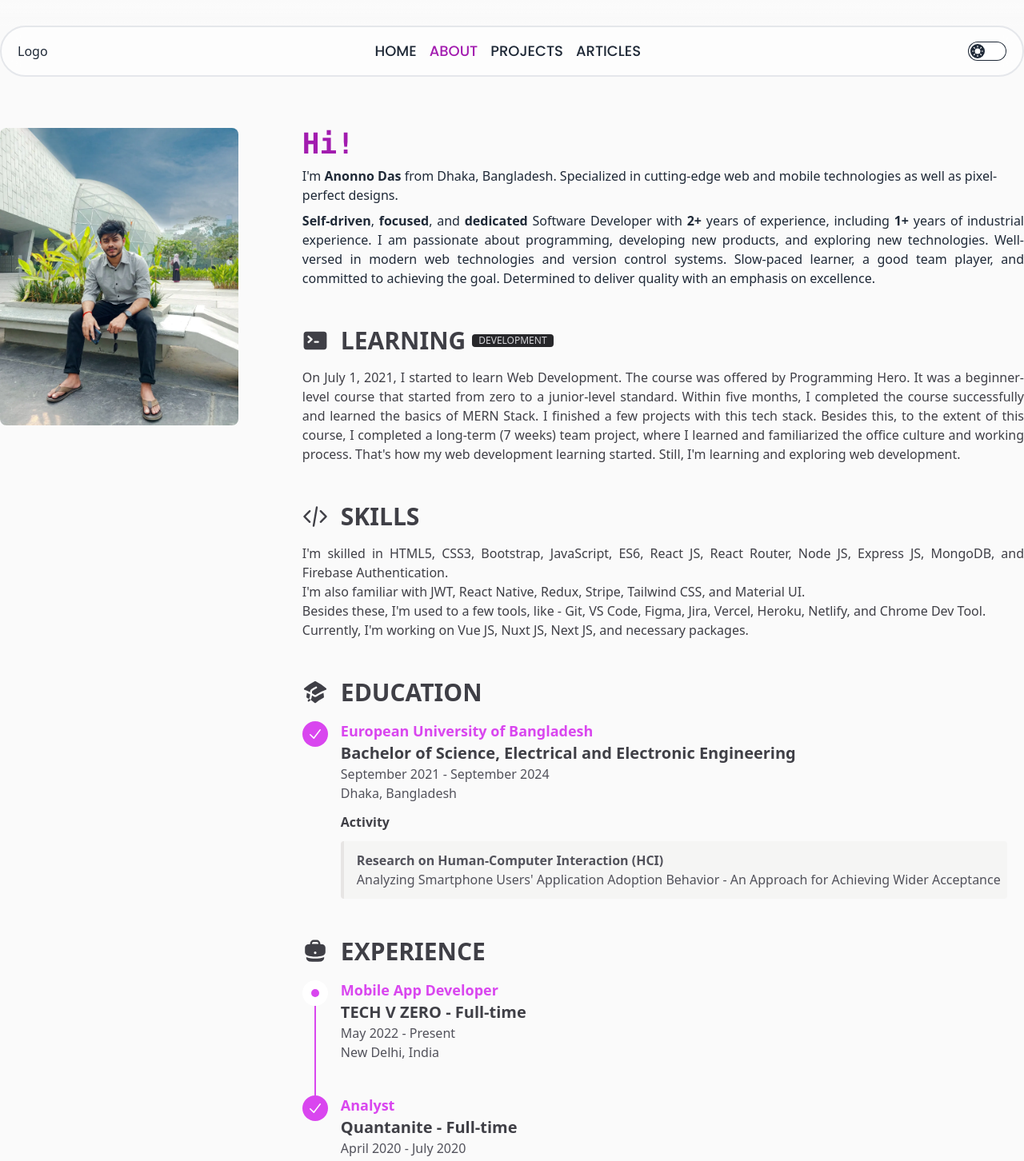
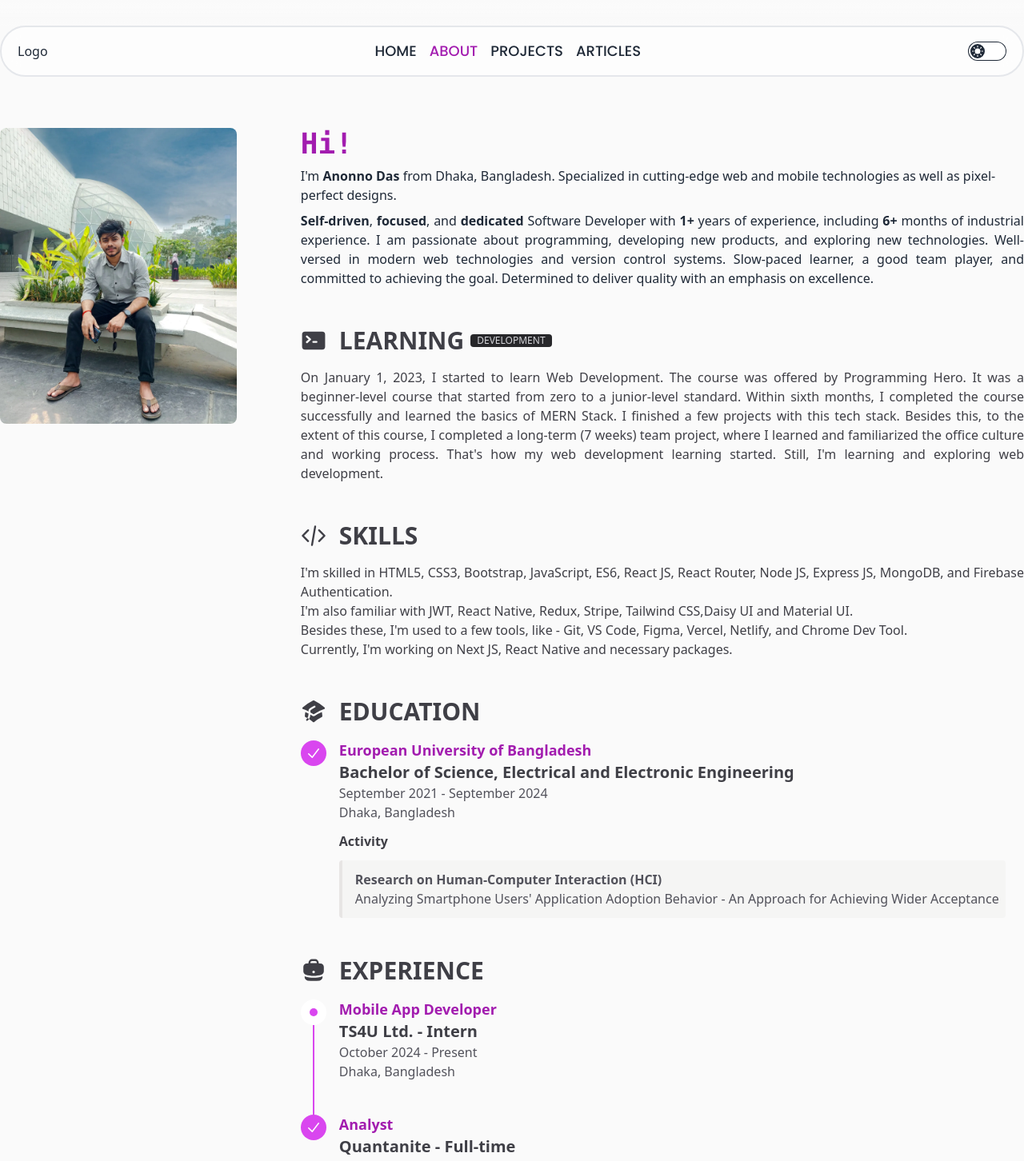
Before and after one commit to mranonno/my-portfolio, a React (Vite) app: page /about in a window 1280 px wide. Shown: the top 1452 px of the page at 80% size. Built offline with nearby package versions, Linux system fonts and the light colour scheme.

Commit message:
update About section with revised experience and skills

```diff
--- a/src/pages/About.tsx
+++ b/src/pages/About.tsx
@@ -28,8 +28,8 @@ const About = () => {
             <span className="font-bold">Self-driven</span>,{" "}
             <span className="font-bold">focused</span>, and{" "}
             <span className="font-bold">dedicated</span> Software Developer with{" "}
-            <span className="font-bold">2+</span> years of experience, including{" "}
-            <span className="font-bold">1+</span> years of industrial
+            <span className="font-bold">1+</span> years of experience, including{" "}
+            <span className="font-bold">6+</span> months of industrial
             experience. I am passionate about programming, developing new
             products, and exploring new technologies. Well-versed in modern web
             technologies and version control systems. Slow-paced learner, a good
@@ -58,9 +58,9 @@ const About = () => {
             </span>
           </h3>
           <p className="text-justify text-zinc-700 ">
-            On July 1, 2021, I started to learn Web Development. The course was
-            offered by Programming Hero. It was a beginner-level course that
-            started from zero to a junior-level standard. Within five months, I
+            On January 1, 2023, I started to learn Web Development. The course
+            was offered by Programming Hero. It was a beginner-level course that
+            started from zero to a junior-level standard. Within sixth months, I
             completed the course successfully and learned the basics of MERN
             Stack. I finished a few projects with this tech stack. Besides this,
             to the extent of this course, I completed a long-term (7 weeks) team
@@ -93,14 +93,14 @@ const About = () => {
           </p>
           <p className="text-justify text-zinc-700 ">
             I'm also familiar with JWT, React Native, Redux, Stripe, Tailwind
-            CSS, and Material UI.
+            CSS,Daisy UI and Material UI.
           </p>
           <p className="text-justify text-zinc-700 ">
             Besides these, I'm used to a few tools, like - Git, VS Code, Figma,
-            Jira, Vercel, Heroku, Netlify, and Chrome Dev Tool.
+            Vercel, Netlify, and Chrome Dev Tool.
           </p>
           <p className="text-justify text-zinc-700 ">
-            Currently, I'm working on Vue JS, Nuxt JS, Next JS, and necessary
+            Currently, I'm working on Next JS, React Native and necessary
             packages.
           </p>
         </div>
@@ -143,7 +143,7 @@ const About = () => {
                     </span>
                   </span>
                   <span className="ml-4 flex min-w-0 flex-col">
-                    <span className="text-lg font-semibold text-fuchsia-500">
+                    <span className="text-lg font-semibold text-fuchsia-700">
                       European University of Bangladesh
                     </span>
                     <span className="text-xl font-bold text-zinc-700 ">
@@ -206,14 +206,16 @@ const About = () => {
                     </span>
                   </span>
                   <span className="ml-4 flex min-w-0 flex-col">
-                    <span className="text-lg font-semibold text-fuchsia-500">
+                    <span className="text-lg font-semibold text-fuchsia-700">
                       Mobile App Developer
                     </span>
                     <span className="text-xl font-bold text-zinc-700 ">
-                      TECH V ZERO - Full-time
+                      TS4U Ltd. - Intern
                     </span>
-                    <span className="text-zinc-600 ">May 2022 - Present</span>
-                    <span className="text-zinc-600 ">New Delhi, India</span>
+                    <span className="text-zinc-600 ">
+                      October 2024 - Present
+                    </span>
+                    <span className="text-zinc-600 ">Dhaka, Bangladesh</span>
                   </span>
                 </p>
               </li>
@@ -237,7 +239,7 @@ const About = () => {
                     </span>
                   </span>
                   <span className="ml-4 flex min-w-0 flex-col">
-                    <span className="text-lg font-semibold text-fuchsia-500">
+                    <span className="text-lg font-semibold text-fuchsia-700">
                       Analyst
                     </span>
                     <span className="text-xl font-bold text-zinc-700 ">
```
